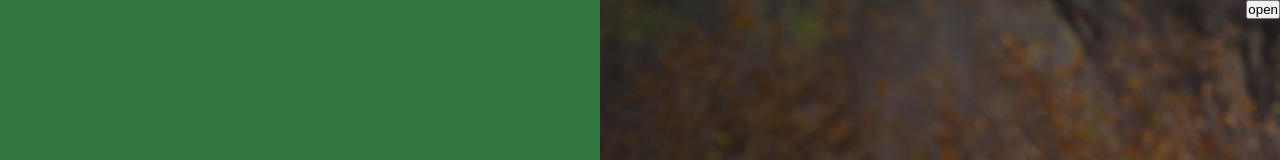
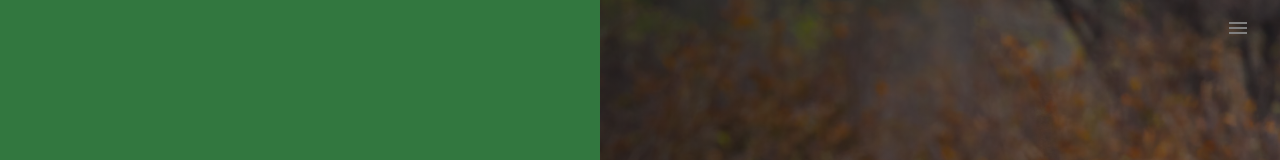
Before and after one commit to euouae682/HackPNW, a Vue app: page / in a window 1280 px wide. Shown: the top 160 px of the page. Built offline with nearby package versions, Linux system fonts and the light colour scheme.

Commit message:
hide scrollbar/navbar icon

```diff
--- a/index.html
+++ b/index.html
@@ -4,6 +4,7 @@
     <meta charset="UTF-8">
     <link rel="icon" href="/favicon.ico">
     <meta name="viewport" content="width=device-width, initial-scale=1.0">
+    <link href="https://fonts.googleapis.com/icon?family=Material+Icons" rel="stylesheet">
     <title>Vite App</title>
   </head>
   <body>
--- a/src/assets/main.css
+++ b/src/assets/main.css
@@ -16,3 +16,12 @@
   font-weight: 400;
   color: #212529;
 }
+
+body::-webkit-scrollbar {
+  display: none;
+}
+
+body {
+  -ms-overflow-style: none;  /* IE and Edge */
+  scrollbar-width: none;  /* Firefox */
+}
--- a/src/components/Home.vue
+++ b/src/components/Home.vue
@@ -29,5 +29,6 @@
 
 .home {
     transition: filter 0.5s;
+    overflow: hidden;
 }
 </style>
--- a/src/components/Navbar.vue
+++ b/src/components/Navbar.vue
@@ -3,6 +3,9 @@
 </script>
 
 <template>
+  <div class="open-nav">
+    <i @click="store.toggleNav" class="material-icons">menu</i>
+  </div>
   <div :id=store.showNav class="sidenav">
     <a href="javascript:void(0)" class="closebtn" @click="store.toggleNav">&times;</a>
     <router-link to="/">Home</router-link>
@@ -10,9 +13,6 @@
     <router-link to="/users">Users</router-link>
     <router-link to="/map">Map</router-link>
   </div>
-
-<!-- Use any element to open the sidenav -->
-<button class="open-nav" @click="store.toggleNav">open</button>
 </template>
 
 <style scoped>
@@ -35,6 +35,13 @@
   z-index: 1;
   top: 0;
   right: 0;
+}
+
+.open-nav {
+  margin-right: 30px;
+  color: gray;
+  font-size: 48px;
+  cursor: pointer;
 }
 
 .sidenav {
```
Lines whose indentation alone changed are shown as unchanged.
